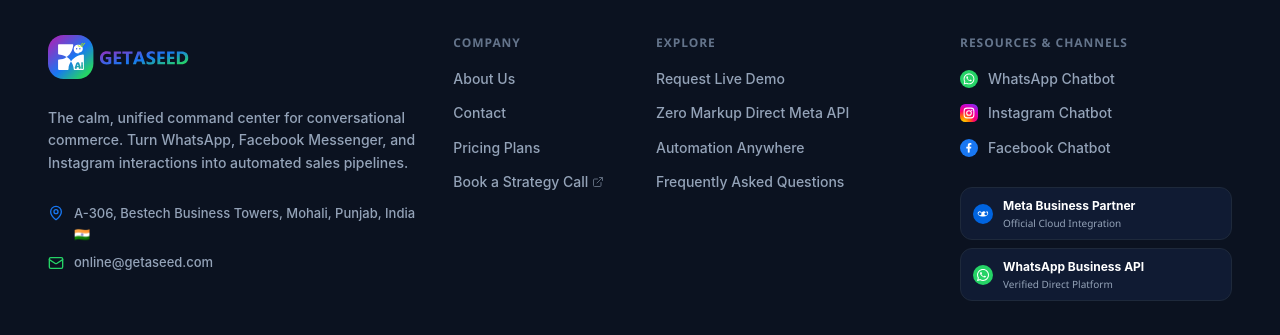
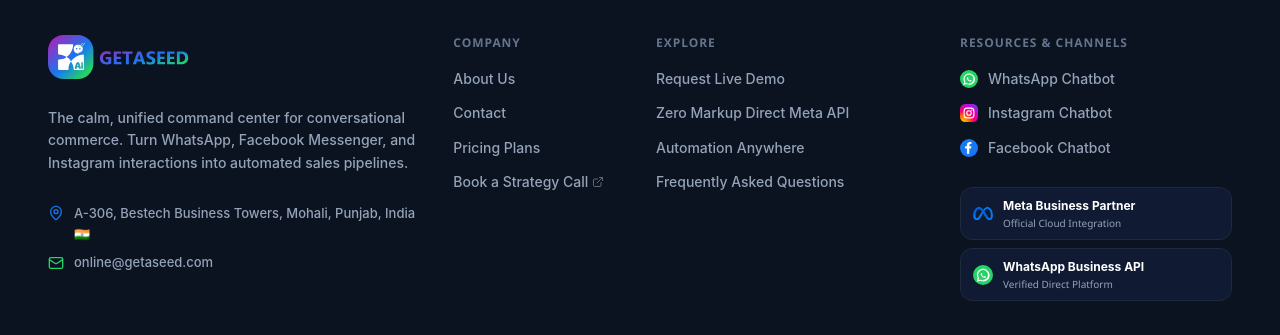
Before and after one commit to sanjanacodesofticcom-star/Seedwebsite, a Next.js app: page /contact in a window 1280 px wide. Shown: the part 1543-1878 px from the top of the page. Built offline with nearby package versions, Linux system fonts and the light colour scheme.

Commit message:
Use official uploaded Meta and Shopify brand icons across whole website and add Meta + WhatsApp icons with text in hero capsule

```diff
--- a/src/components/BrandIcons.jsx
+++ b/src/components/BrandIcons.jsx
@@ -1,102 +1,132 @@
-export function MetaBrandIcon({ size = 24, className = '' }) {
+'use client';
+import Image from 'next/image';
+
+export function MetaBrandIcon({ size = 20, className = '' }) {
   return (
-    <svg width={size} height={size} viewBox="0 0 48 48" fill="none" xmlns="http://www.w3.org/2000/svg" className={className}>
-      <circle cx="24" cy="24" r="24" fill="#0064E0"/>
+    <div
+      className={`relative inline-flex items-center justify-center shrink-0 ${className}`}
+      style={{ width: size, height: size }}
+    >
+      <Image
+        src="/images/brand/meta-official.png"
+        alt="Meta"
+        width={size}
+        height={size}
+        className="object-contain w-full h-full"
+      />
+    </div>
+  );
+}
+
+export function ShopifyBrandIcon({ size = 20, className = '' }) {
+  return (
+    <div
+      className={`relative inline-flex items-center justify-center shrink-0 ${className}`}
+      style={{ width: size, height: size }}
+    >
+      <Image
+        src="/images/brand/shopify-official.png"
+        alt="Shopify"
+        width={size}
+        height={size}
+        className="object-contain w-full h-full"
+      />
+    </div>
+  );
+}
+
+export function WhatsAppBrandIcon({ size = 20, className = '' }) {
+  return (
+    <svg
+      width={size}
+      height={size}
+      viewBox="0 0 48 48"
+      fill="none"
+      xmlns="http://www.w3.org/2000/svg"
+      className={`shrink-0 ${className}`}
+    >
+      <circle cx="24" cy="24" r="24" fill="#25D366" />
       <path
-        d="M34.7 17.6C33.1 17.6 31.6 18.5 30.5 19.9C29.2 18.5 27.6 17.6 25.9 17.6C23.6 17.6 21.6 19.3 21.1 21.7C20.5 19.3 18.6 17.6 16.3 17.6C13.5 17.6 11.2 20 11.2 22.9C11.2 26.4 15.6 30 22 30C22.6 30 23.2 29.9 23.8 29.8C24.4 29.9 25 30 25.6 30C32 30 36.4 26.4 36.4 22.9C36.4 20 34.1 17.6 34.7 17.6ZM16.3 27C14.1 27 13.2 25 13.2 22.9C13.2 20.9 14.5 19.6 16.3 19.6C18.3 19.6 20 21.6 20.6 23.9C19.7 26 18 27 16.3 27ZM27.1 23.9C27.7 21.6 29.4 19.6 31.4 19.6C33.2 19.6 34.5 20.9 34.5 22.9C34.5 25 33.6 27 31.4 27C29.7 27 28 26 27.1 23.9Z"
+        d="M34.5 13.5C31.7 10.7 28 9.1 24.1 9.1C16 9.1 9.4 15.7 9.4 23.8C9.4 26.4 10.1 28.9 11.4 31.2L9 40L18.1 37.6C20.3 38.8 22.7 39.5 25.2 39.5L25.3 39.5C33.3 39.5 40 32.9 40 24.8C40 20.9 38.4 17.2 35.6 14.4L34.5 13.5ZM25.2 36.9C23 36.9 20.9 36.3 19 35.2L18.5 34.9L13.1 36.3L14.6 31.1L14.2 30.5C13 28.5 12.3 26.2 12.3 23.8C12.3 17.3 17.6 12 24.1 12C27.2 12 30.2 13.2 32.4 15.4C34.6 17.6 35.8 20.6 35.8 23.8C35.8 30.3 30.5 35.6 24 35.6L25.2 36.9ZM30.4 27.6C30.1 27.4 28.6 26.7 28.3 26.6C28 26.5 27.8 26.4 27.6 26.7C27.4 27 26.8 27.7 26.6 27.9C26.4 28.1 26.2 28.1 25.9 28C25.6 27.8 24.6 27.5 23.4 26.4C22.5 25.6 21.9 24.6 21.7 24.3C21.5 24 21.7 23.8 21.8 23.7C21.9 23.6 22.1 23.4 22.2 23.2C22.3 23 22.4 22.9 22.5 22.7C22.6 22.5 22.5 22.3 22.4 22.1C22.3 21.9 21.7 20.5 21.5 19.9C21.2 19.3 21 19.4 20.8 19.4C20.6 19.4 20.4 19.4 20.2 19.4C20 19.4 19.6 19.5 19.3 19.8C19 20.1 18.2 20.8 18.2 22.3C18.2 23.8 19.3 25.2 19.5 25.4C19.7 25.6 21.7 28.7 24.7 30C25.4 30.3 26 30.5 26.5 30.7C27.3 30.9 28 30.9 28.6 30.8C29.2 30.7 30.5 30 30.8 29.2C31.1 28.4 31.1 27.7 31 27.6C30.9 27.5 30.7 27.4 30.4 27.2L30.4 27.6Z"
         fill="white"
       />
     </svg>
   );
 }
 
-export function ShopifyBrandIcon({ size = 24, className = '' }) {
+export function InstagramBrandIcon({ size = 20, className = '' }) {
   return (
-    <svg width={size} height={size} viewBox="0 0 48 48" fill="none" xmlns="http://www.w3.org/2000/svg" className={className}>
-      <rect width="48" height="48" rx="14" fill="#95BF47"/>
+    <svg
+      width={size}
+      height={size}
+      viewBox="0 0 48 48"
+      fill="none"
+      xmlns="http://www.w3.org/2000/svg"
+      className={`shrink-0 ${className}`}
+    >
+      <defs>
+        <radialGradient id="ig-grad" cx="15%" cy="100%" r="120%">
+          <stop offset="0%" stopColor="#FFD600" />
+          <stop offset="25%" stopColor="#FF7A00" />
+          <stop offset="50%" stopColor="#FF0069" />
+          <stop offset="75%" stopColor="#D300C5" />
+          <stop offset="100%" stopColor="#7638FA" />
+        </radialGradient>
+      </defs>
+      <rect width="48" height="48" rx="14" fill="url(#ig-grad)" />
+      <rect x="11" y="11" width="26" height="26" rx="8" stroke="white" strokeWidth="3" fill="none" />
+      <circle cx="24" cy="24" r="6" stroke="white" strokeWidth="3" fill="none" />
+      <circle cx="31.5" cy="16.5" r="1.8" fill="white" />
+    </svg>
+  );
+}
+
+export function FacebookBrandIcon({ size = 20, className = '' }) {
+  return (
+    <svg
+      width={size}
+      height={size}
+      viewBox="0 0 48 48"
+      fill="none"
+      xmlns="http://www.w3.org/2000/svg"
+      className={`shrink-0 ${className}`}
+    >
+      <circle cx="24" cy="24" r="24" fill="#1877F2" />
       <path
-        d="M34.8 14.5c-.2-.4-.6-.6-1-.6-.4 0-2.8.2-2.8.2s-2.1-2.7-2.6-3.3c-.5-.6-1.5-.7-2.1-.6-.2 0-7.3 2.1-7.3 2.1s-1.8-1.5-2.6-1.9c-.8-.4-1.9-.3-2.6.2-.7.5-3.7 13.9-3.7 13.9l16.1 3.2 8.7-2.9s-2.1-9.9-2.7-10.3zm-6.8 1.4l-4.7 1.4c0-.7-.1-1.6-.3-2.3 1.6-.5 3.5-1 4.5-1.1.2.7.4 1.4.5 2zm-5.9 1.7l-4.4 1.3s1-5.3 3.4-5.8c.6 1.1 1 2.9 1 4.5zm-3.6-7.8c.4-.3 1-.3 1.4 0 .5.3 1.1 1.2 1.3 1.7-1.7.5-3.3 1.3-4.5 1.9 1-2.2 1.4-3.3 1.8-3.6zm13.1 8.8l-1.3 4.2-3.7-.8c.4-1.5.8-3 1.1-4.2 1.4.1 2.9.4 3.9.8z"
-        fill="#5E8E3E"
-      />
-      <path
-        d="M14.6 23.9l11.4 2.3v15.8L12.2 38s2-13 2.4-14.1z"
-        fill="#7AB55C"
-      />
-      <path
-        d="M26 26.2l11.8-2.3-4.1 15.8-7.7 2.3V26.2z"
-        fill="#95BF47"
-      />
-      <path
-        d="M24.2 32.1c-.2-.1-.5-.2-.9-.2-.7 0-1.2.5-1.2 1.2 0 .8.5 1.3 1.2 1.7 1.2.6 2.2 1.4 2.2 3 0 1.9-1.6 3.2-3.8 3.2-1.6 0-2.9-.8-3.4-1.4l.7-1.8c.4.5 1.3 1.3 2.7 1.3 1 0 1.6-.6 1.6-1.4 0-.8-.6-1.3-1.4-1.7-1.2-.6-2-1.5-2-2.9 0-1.8 1.5-3 3.4-3 1.4 0 2.5.6 3 1.1l-1.1 1.9z"
+        d="M29.5 25.2L30.4 19.6H25V16C25 14.5 25.7 13 28 13H30.5V8.2C30.5 8.2 28.2 7.8 26 7.8C21.4 7.8 18.5 10.6 18.5 15.6V19.6H13.5V25.2H18.5V39.5C19.5 39.7 20.5 39.8 21.6 39.8C22.7 39.8 23.7 39.7 24.7 39.5V25.2H29.5Z"
         fill="white"
       />
     </svg>
   );
 }
 
-export function WhatsAppBrandIcon({ size = 24, className = '' }) {
+export function WooCommerceBrandIcon({ size = 20, className = '' }) {
   return (
-    <svg width={size} height={size} viewBox="0 0 48 48" fill="none" xmlns="http://www.w3.org/2000/svg" className={className}>
-      <circle cx="24" cy="24" r="24" fill="#25D366"/>
-      <path fillRule="evenodd" clipRule="evenodd" d="M34.2 13.8C31.5 11.1 27.9 9.6 24 9.6C16.1 9.6 9.6 16.1 9.6 24C9.6 26.5 10.3 29 11.5 31.1L9.6 38.4L17.1 36.5C19.1 37.6 21.5 38.2 24 38.2H24.1C32 38.2 38.4 31.7 38.4 23.9C38.4 20.1 36.9 16.5 34.2 13.8ZM24 35.8C21.8 35.8 19.7 35.2 17.9 34.1L17.5 33.8L13 35L14.2 30.6L13.9 30.1C12.7 28.2 12.1 26.1 12.1 23.9C12.1 17.4 17.5 12 24.1 12C27.3 12 30.2 13.2 32.4 15.5C34.6 17.7 35.9 20.7 35.9 23.9C35.8 30.5 30.5 35.8 24 35.8ZM30.5 26.7C30.1 26.5 28.4 25.7 28.1 25.6C27.8 25.5 27.5 25.4 27.3 25.8C27.1 26.2 26.4 27 26.2 27.2C26 27.4 25.8 27.5 25.4 27.3C25 27.1 23.8 26.7 22.4 25.4C21.3 24.4 20.6 23.2 20.4 22.8C20.2 22.4 20.4 22.2 20.6 22C20.8 21.8 21 21.5 21.2 21.3C21.4 21.1 21.5 20.9 21.6 20.7C21.7 20.5 21.6 20.3 21.5 20.1C21.4 19.9 20.7 18.2 20.4 17.5C20.1 16.8 19.8 16.9 19.6 16.9H19C18.8 16.9 18.4 17 18.1 17.3C17.8 17.6 16.9 18.4 16.9 20.1C16.9 21.8 18.1 23.4 18.3 23.6C18.5 23.8 20.7 27.3 24.2 28.8C25 29.2 25.7 29.4 26.2 29.6C27.1 29.9 27.9 29.8 28.5 29.7C29.2 29.6 30.7 28.8 31 27.9C31.3 27 31.3 26.2 31.2 26C31.1 26.9 30.9 26.8 30.5 26.7Z" fill="white"/>
+    <svg width={size} height={size} viewBox="0 0 48 48" fill="none" xmlns="http://www.w3.org/2000/svg" className={`shrink-0 ${className}`}>
+      <rect width="48" height="48" rx="12" fill="#96588A" />
+      <path d="M12 18H36V28C36 31.3137 33.3137 34 30 34H18C14.6863 34 12 31.3137 12 28V18Z" fill="white" fillOpacity="0.2" />
+      <text x="24" y="29" fill="white" fontSize="13" fontWeight="900" fontFamily="sans-serif" textAnchor="middle">WOO</text>
     </svg>
   );
 }
 
-export function InstagramBrandIcon({ size = 24, className = '' }) {
+export function GoogleSheetsBrandIcon({ size = 20, className = '' }) {
   return (
-    <svg width={size} height={size} viewBox="0 0 48 48" fill="none" xmlns="http://www.w3.org/2000/svg" className={className}>
-      <defs>
-        <radialGradient id="ig-grad-refined" cx="20%" cy="100%" r="120%">
-          <stop offset="0%" stopColor="#FFD600"/>
-          <stop offset="25%" stopColor="#FF7A00"/>
-          <stop offset="50%" stopColor="#FF0069"/>
-          <stop offset="75%" stopColor="#D300C5"/>
-          <stop offset="100%" stopColor="#7638FA"/>
-        </radialGradient>
-      </defs>
-      <rect width="48" height="48" rx="14" fill="url(#ig-grad-refined)"/>
-      <rect x="11" y="11" width="26" height="26" rx="7.5" stroke="white" strokeWidth="2.8"/>
-      <circle cx="24" cy="24" r="6.2" stroke="white" strokeWidth="2.8"/>
-      <circle cx="31.2" cy="16.8" r="1.8" fill="white"/>
+    <svg width={size} height={size} viewBox="0 0 48 48" fill="none" xmlns="http://www.w3.org/2000/svg" className={`shrink-0 ${className}`}>
+      <rect width="48" height="48" rx="12" fill="#0F9D58" />
+      <path d="M16 12H28L34 18V36H16V12Z" fill="white" />
+      <path d="M28 12V18H34L28 12Z" fill="#A1D9B7" />
+      <rect x="20" y="22" width="10" height="2.5" rx="1" fill="#0F9D58" />
+      <rect x="20" y="26.5" width="10" height="2.5" rx="1" fill="#0F9D58" />
     </svg>
   );
 }
 
-export function FacebookBrandIcon({ size = 24, className = '' }) {
+export function StripeBrandIcon({ size = 20, className = '' }) {
   return (
-    <svg width={size} height={size} viewBox="0 0 48 48" fill="none" xmlns="http://www.w3.org/2000/svg" className={className}>
-      <circle cx="24" cy="24" r="24" fill="#1877F2"/>
-      <path d="M29.5 25.1L30.2 20.5H25.8V17.5C25.8 16.2 26.4 15 28.4 15H30.4V11.1C29.2 10.9 28 10.8 26.8 10.8C23.2 10.8 20.8 13 20.8 17V20.5H16.8V25.1H20.8V36.2C21.6 36.3 22.5 36.4 23.3 36.4C24.1 36.4 25 36.3 25.8 36.2V25.1H29.5Z" fill="white"/>
+    <svg width={size} height={size} viewBox="0 0 48 48" fill="none" xmlns="http://www.w3.org/2000/svg" className={`shrink-0 ${className}`}>
+      <rect width="48" height="48" rx="12" fill="#635BFF" />
+      <text x="24" y="32" fill="white" fontSize="26" fontWeight="800" fontFamily="sans-serif" textAnchor="middle">S</text>
     </svg>
   );
 }
-
-export function WooCommerceBrandIcon({ size = 24, className = '' }) {
-  return (
-    <svg width={size} height={size} viewBox="0 0 48 48" fill="none" xmlns="http://www.w3.org/2000/svg" className={className}>
-      <rect width="48" height="48" rx="14" fill="#7F54B3"/>
-      <path d="M37.5 17.5C36.8 15.2 34.6 13.8 32.1 13.8H15.9C13.4 13.8 11.2 15.2 10.5 17.5L8.5 26.5C7.8 29.5 9.8 32.4 12.8 32.8C13.2 32.9 13.7 32.9 14.1 32.8L15.2 34.8C15.8 35.8 17.2 36.1 18.2 35.5C18.5 35.3 18.8 35.1 19 34.8L20.5 32.2H27.5L29 34.8C29.6 35.8 31 36.1 32 35.5C32.3 35.3 32.6 35.1 32.8 34.8L33.9 32.8C34.3 32.9 34.8 32.9 35.2 32.8C38.2 32.4 40.2 29.5 39.5 26.5L37.5 17.5ZM16.5 25.8C15.1 25.8 14 24.7 14 23.2C14 21.8 15.1 20.7 16.5 20.7C17.9 20.7 19 21.8 19 23.2C19 24.7 17.9 25.8 16.5 25.8ZM24 25.8C22.6 25.8 21.5 24.7 21.5 23.2C21.5 21.8 22.6 20.7 24 20.7C25.4 20.7 26.5 21.8 26.5 23.2C26.5 24.7 25.4 25.8 24 25.8ZM31.5 25.8C30.1 25.8 29 24.7 29 23.2C29 21.8 30.1 20.7 31.5 20.7C32.9 20.7 34 21.8 34 23.2C34 24.7 32.9 25.8 31.5 25.8Z" fill="white"/>
-    </svg>
-  );
-}
-
-export function GoogleSheetsBrandIcon({ size = 24, className = '' }) {
-  return (
-    <svg width={size} height={size} viewBox="0 0 48 48" fill="none" xmlns="http://www.w3.org/2000/svg" className={className}>
-      <rect width="48" height="48" rx="14" fill="#0F9D58"/>
-      <path d="M16 13C14.9 13 14 13.9 14 15V33C14 34.1 14.9 35 16 35H32C33.1 35 34 34.1 34 33V21L26 13H16Z" fill="white"/>
-      <path d="M26 13V21H34L26 13Z" fill="#87CEAC"/>
-      <path d="M18 24H30V26H18V24ZM18 28H30V30H18V28ZM18 20H24V22H18V20Z" fill="#0F9D58"/>
-    </svg>
-  );
-}
-
-export function StripeBrandIcon({ size = 24, className = '' }) {
-  return (
-    <svg width={size} height={size} viewBox="0 0 48 48" fill="none" xmlns="http://www.w3.org/2000/svg" className={className}>
-      <rect width="48" height="48" rx="14" fill="#635BFF"/>
-      <path d="M22.8 21.6C22.8 20.5 23.7 19.8 25.2 19.8C26.9 19.8 28.7 20.3 30.1 21.1V16.3C28.5 15.6 26.8 15.3 25.1 15.3C20.6 15.3 17.6 17.7 17.6 22C17.6 28.2 26.1 27.2 26.1 30.7C26.1 32 24.9 32.7 23.3 32.7C21.3 32.7 19.3 31.9 17.7 31V36C19.5 36.8 21.4 37.2 23.3 37.2C27.9 37.2 31.3 34.9 31.3 30.3C31.3 23.7 22.8 24.9 22.8 21.6Z" fill="white"/>
-    </svg>
-  );
-}
```
Also changed, not shown: src/components/HeroReferenceSection.jsx (+22 -7 lines), public/images/brand/meta-official.png (added), public/images/brand/shopify-official.png (added).
